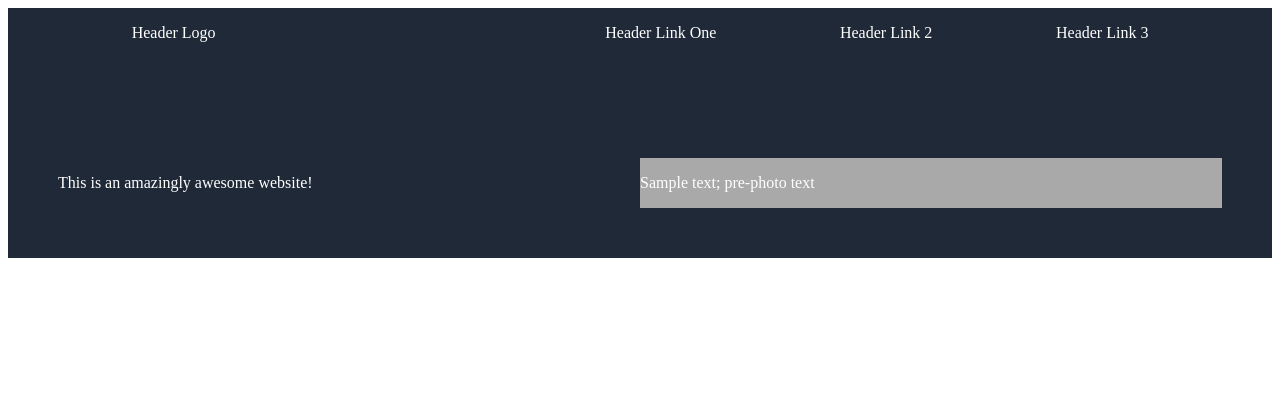
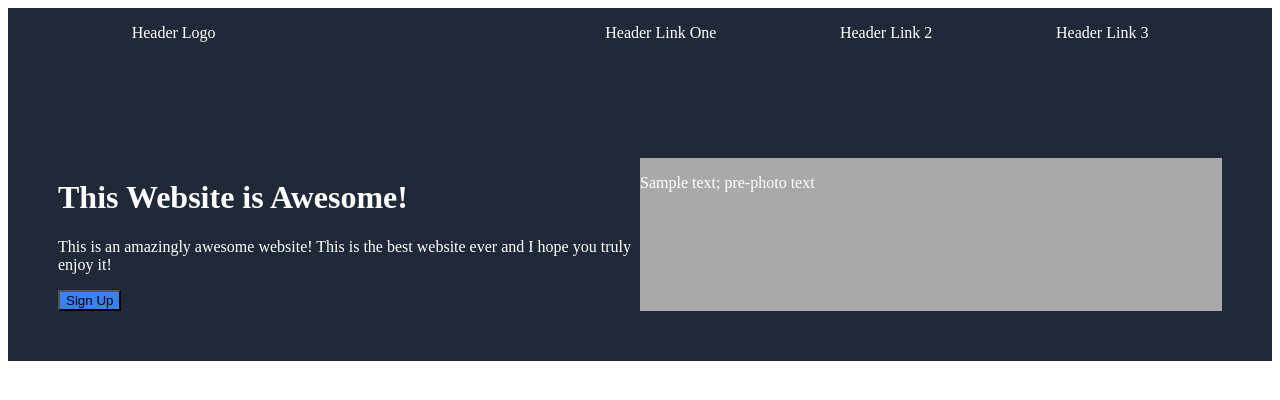
Before and after one commit to SylasB/LandingPage_Test, a plain HTML site: page index.html in a window 1280 px wide. Drawn offline with Linux system fonts and the light colour scheme.

Commit message:
Added more context to the index.html file and the sign up button with minor css.

```diff
--- a/index.html
+++ b/index.html
@@ -31,9 +31,11 @@
         </div>
         <div class="container-awesome">
             <div class="item-awesome-1">
+                <h1>This Website is Awesome!</h1>
                 <p>
-                    This is an amazingly awesome website!
+                    This is an amazingly awesome website! This is the best website ever and I hope you truly enjoy it!
                 </p>
+                <button class="button">Sign Up</button>
             </div>
             <div class="item-awesome-2">
                 <p>
--- a/styles.css
+++ b/styles.css
@@ -23,6 +23,10 @@
   flex-basis: 350px;
 }
 
+.button {
+  background-color: #3882f6;
+}
+
 .container-awesome {
   display: flex;
   padding: 50px;
```
